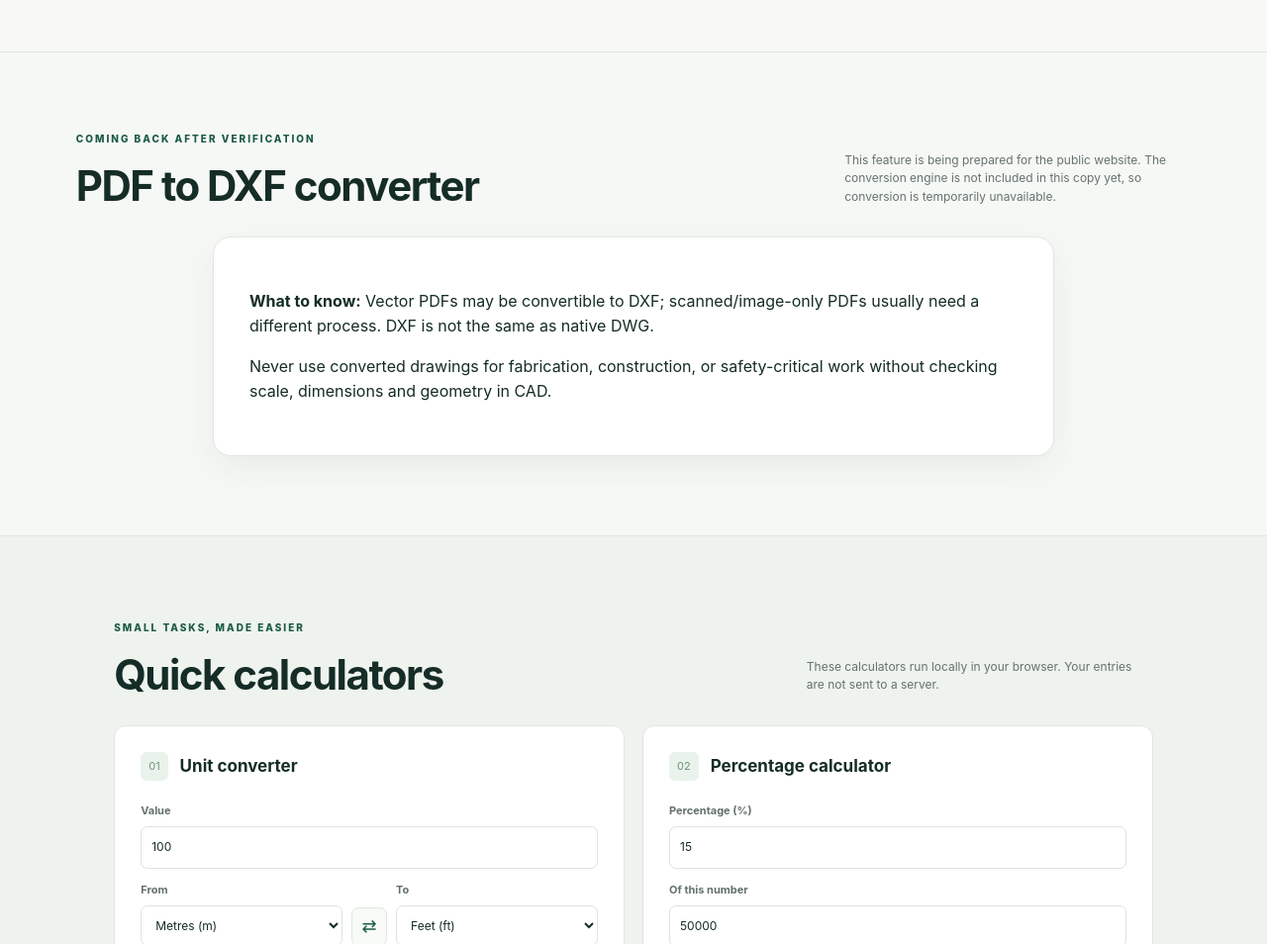
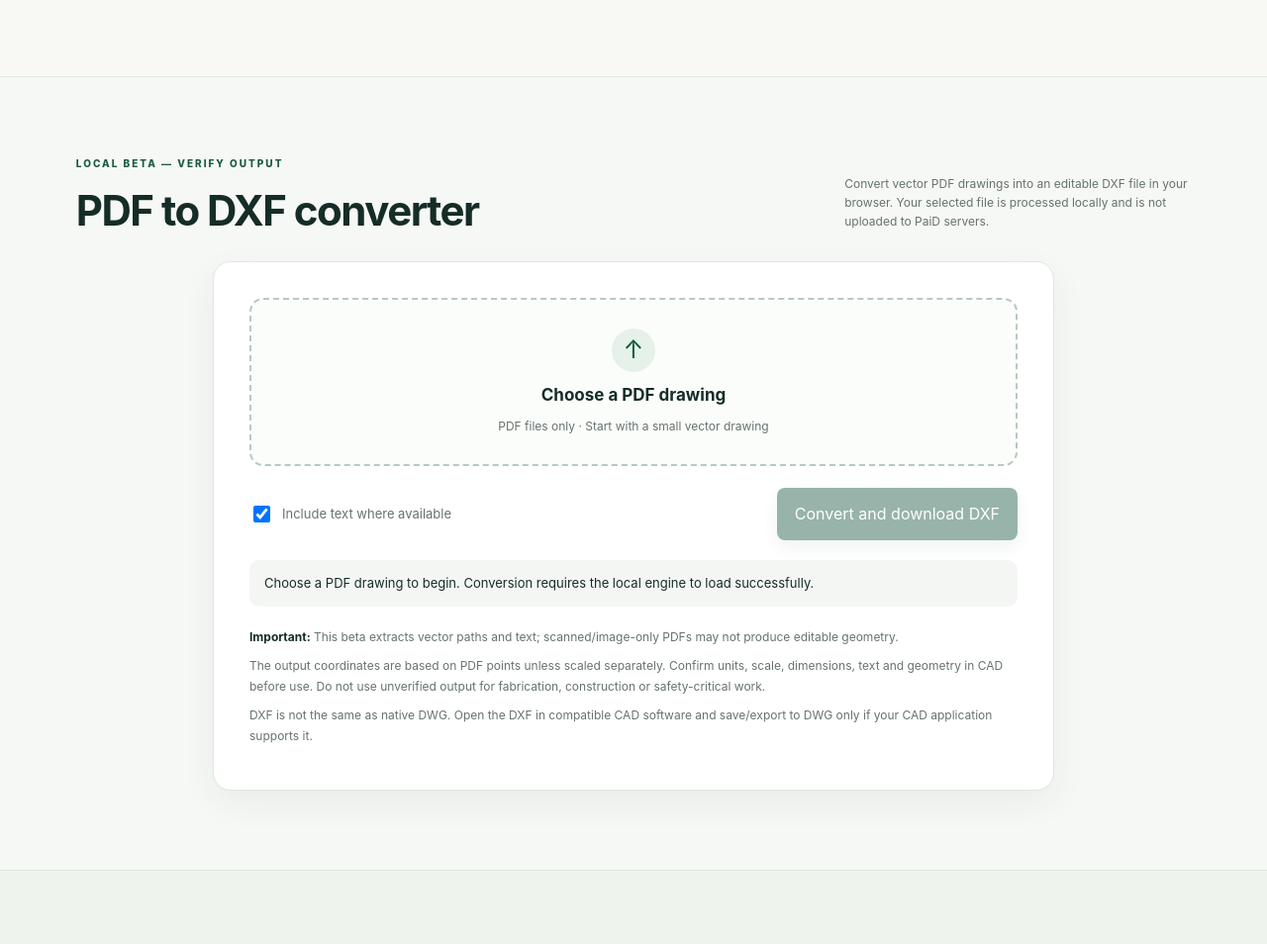
Before and after one commit to willysmith242-hub/PaiD-Digital-Toolbox-Site, a plain HTML site: page index.html in a window 1280 px wide. Shown: the part 2060-3014 px from the top of the page at 99% size. Drawn offline with Linux system fonts and the light colour scheme.

Commit message:
Add PDF-to-DXF beta interface

```diff
--- a/index.html
+++ b/index.html
@@ -9,7 +9,7 @@
   <meta name="description" content="PaiD Digital Toolbox — free practical tools and trusted resources for everyday work, engineering, CAD and productivity.">
   <title>PaiD Digital Toolbox — Free tools for real work</title>
   <link rel="stylesheet" href="styles.css">
-  <script src="app.js" defer></script>
+  <script src="vendor/pdf-to-dxf.bundle.js" defer></script>\n  <script src="app.js" defer></script>\n  <script src="pdf-to-dxf-ui.js" defer></script>
 
 </head>
 <body>
@@ -117,12 +117,26 @@
 
     <section class="converter-section" id="pdf-converter">
       <div class="section-heading">
-        <div><p class="eyebrow">COMING BACK AFTER VERIFICATION</p><h2>PDF to DXF converter</h2></div>
-        <p>This feature is being prepared for the public website. The conversion engine is not included in this copy yet, so conversion is temporarily unavailable.</p>
+        <div><p class="eyebrow">LOCAL BETA — VERIFY OUTPUT</p><h2>PDF to DXF converter</h2></div>
+        <p>Convert vector PDF drawings into an editable DXF file in your browser. Your selected file is processed locally and is not uploaded to PaiD servers.</p>
       </div>
       <div class="converter-card">
-        <p><strong>What to know:</strong> Vector PDFs may be convertible to DXF; scanned/image-only PDFs usually need a different process. DXF is not the same as native DWG.</p>
-        <p>Never use converted drawings for fabrication, construction, or safety-critical work without checking scale, dimensions and geometry in CAD.</p>
+        <label class="upload-zone" for="pdf-file">
+          <span class="upload-symbol" aria-hidden="true">↑</span>
+          <strong>Choose a PDF drawing</strong>
+          <span>PDF files only · Start with a small vector drawing</span>
+        </label>
+        <input class="visually-hidden" id="pdf-file" type="file" accept="application/pdf,.pdf">
+        <div class="converter-actions">
+          <label class="checkbox-label"><input id="pdf-include-text" type="checkbox" checked> Include text where available</label>
+          <button class="primary-button" id="pdf-convert-button" type="button" disabled>Convert and download DXF</button>
+        </div>
+        <p class="converter-status" id="pdf-converter-status" data-state="info" role="status" aria-live="polite">Choose a PDF drawing to begin. Conversion requires the local engine to load successfully.</p>
+        <div class="converter-notes">
+          <p><strong>Important:</strong> This beta extracts vector paths and text; scanned/image-only PDFs may not produce editable geometry.</p>
+          <p>The output coordinates are based on PDF points unless scaled separately. Confirm units, scale, dimensions, text and geometry in CAD before use. Do not use unverified output for fabrication, construction or safety-critical work.</p>
+          <p>DXF is not the same as native DWG. Open the DXF in compatible CAD software and save/export to DWG only if your CAD application supports it.</p>
+        </div>
       </div>
     </section>
 
```
